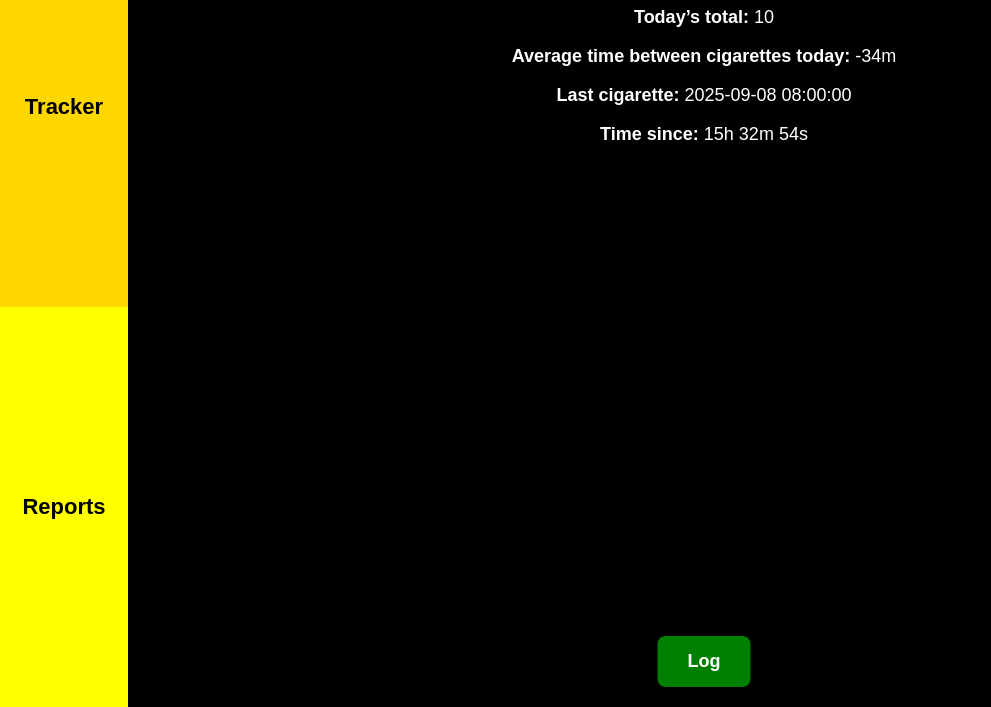
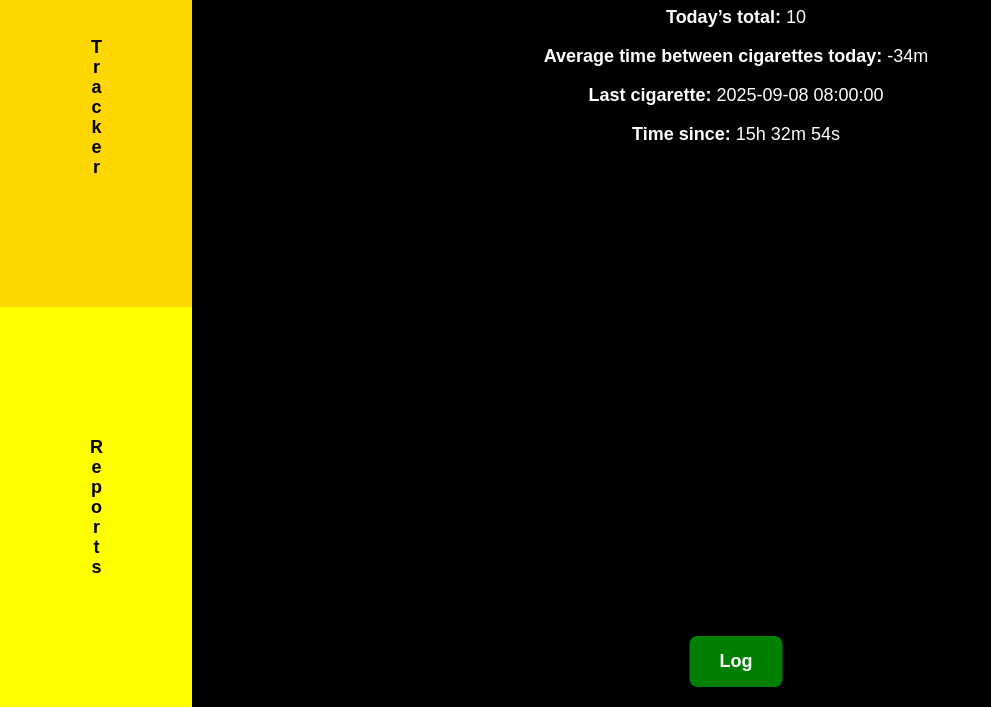
Before and after one commit to karolinijo1234-afk/Quit-Smoking-v.0.1, a website: page public/index.html in a window 1280 px wide. Shown: the part 93-800 px from the top of the page, without its empty margins (0-991 px from the left). Drawn offline with nearby package versions, Linux system fonts and the light colour scheme.

Commit message:
Add files via upload

```diff
--- a/public/index.html
+++ b/public/index.html
@@ -6,8 +6,8 @@
 <title>Smoking Tracker</title>
 <style>
     body { font-family: sans-serif; margin: 0; padding: 0; background-color: #000; color: #fff; display: flex; height: 100vh; }
-    header { display: flex; flex-direction: column; background: yellow; color: black; width: 10vw; flex-shrink: 0; height: 100vh; z-index: 10; }
-    header button { flex: 1; font-size: 22px; background: yellow; border: none; color: black; cursor: pointer; font-weight: bold; display: flex; align-items: center; justify-content: center; }
+    header { display: flex; flex-direction: column; background: yellow; color: black; width: 15vw; flex-shrink: 0; height: 100vh; z-index: 10; }
+    header button { flex: 1; font-size: 18px; background: yellow; border: none; color: black; cursor: pointer; font-weight: bold; writing-mode: vertical-rl; text-orientation: upright; display: flex; align-items: center; justify-content: center; }
     header button.active { background: #ffd700; }
     .tab-content { flex: 1; padding: 20px; overflow-y: auto; position: relative; }
     button#recordBtn { position: absolute; bottom: 20px; left: 50%; transform: translateX(-50%); padding: 15px 30px; font-size: 18px; background: green; color: white; border: none; border-radius: 8px; cursor: pointer; font-weight: bold; }
@@ -136,12 +136,12 @@ function loadRecords() {
         for (let i = 0; i < todayRecords.length - 1; i++) {
             totalDiffMs += (new Date(todayRecords[i]) - new Date(todayRecords[i + 1]));
         }
-                const avgMs = totalDiffMs / (todayRecords.length - 1);
+        const avgMs = totalDiffMs / (todayRecords.length - 1);
         const h = Math.floor(avgMs / (1000 * 60 * 60));
         const m = Math.floor((avgMs % (1000 * 60 * 60)) / (1000 * 60));
         avgTimeEl.textContent = h > 0 ? `${h}h ${m}m` : `${m}m`;
     } else {
-        avgTimeEl.textContent = '–';
+                avgTimeEl.textContent = '–';
     }
 
     recordsTableBody.innerHTML = data
```
